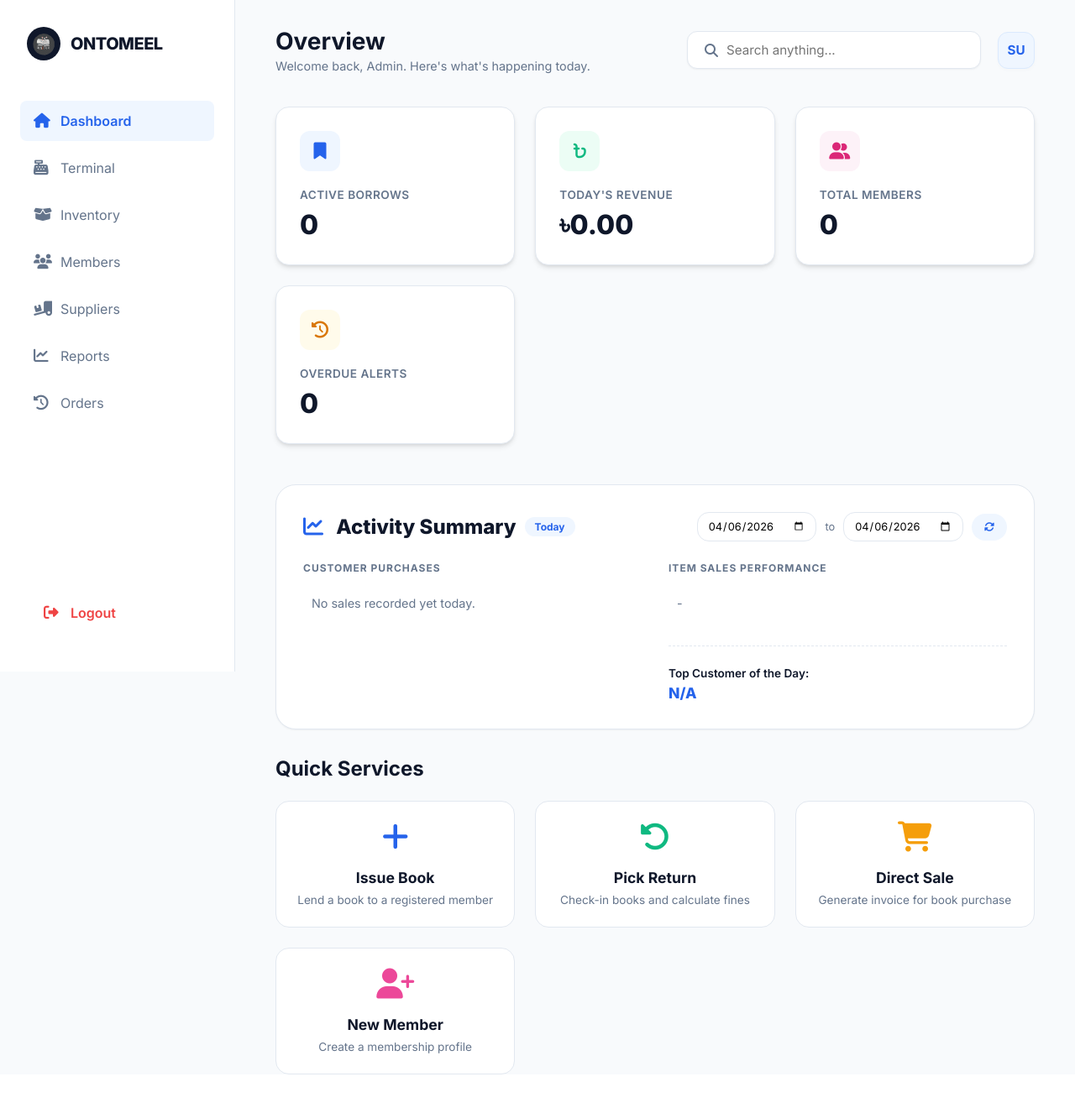
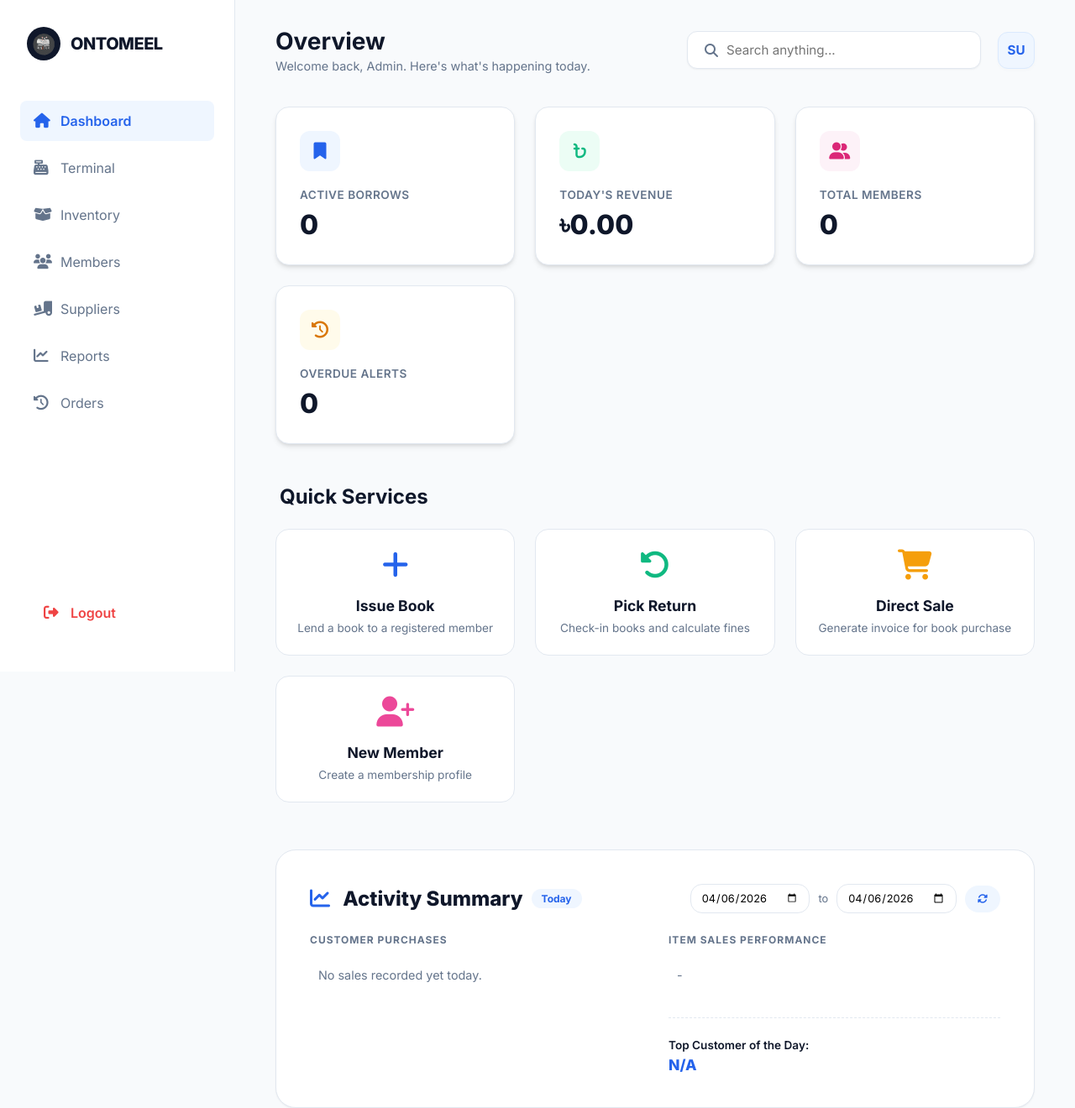
Before and after one commit to vivagodigital-cell/pos-ontomeel, a PHP site: page /pos/ in a window 1280 px wide. Shown: the whole page at 84% size. Before the commit the page ends 1280 px from the top, so only its background shows below. Run offline with PHP 8.4, Linux system fonts and the light colour scheme; the visitor is signed in with stand-in values (Sample User, id 1); data that the repository does not hold is empty.

Commit message:
feat(pos): introduce quick services grid for POS operations
Add a new "Quick Services" section to the POS dashboard with interactive action cards for issuing books, processing returns, direct sales, member registration, and team management. Reorganize layout by moving the section above the summary card and enhance spacing with updated CSS margins for better visual hierarchy.

```diff
--- a/pos/index.php
+++ b/pos/index.php
@@ -122,12 +122,25 @@
             box-shadow: 0 10px 15px -3px rgba(0, 0, 0, 0.1);
         }
 
+        .stats-grid {
+            margin-bottom: 3rem;
+        }
+
+        .section-header {
+            margin-bottom: 1.5rem;
+            padding-left: 5px;
+        }
+
+        .action-grid {
+            margin-bottom: 3.5rem;
+        }
+
         .summary-card {
             background: white;
             border-radius: 24px;
             border: 1px solid var(--border-light);
-            padding: 2rem;
-            margin-bottom: 2rem;
+            padding: 2.5rem;
+            margin-bottom: 3rem;
             box-shadow: var(--shadow-sm);
         }
 
```
Also changed, not shown: other parts of pos/index.php (+32 -32 lines).
